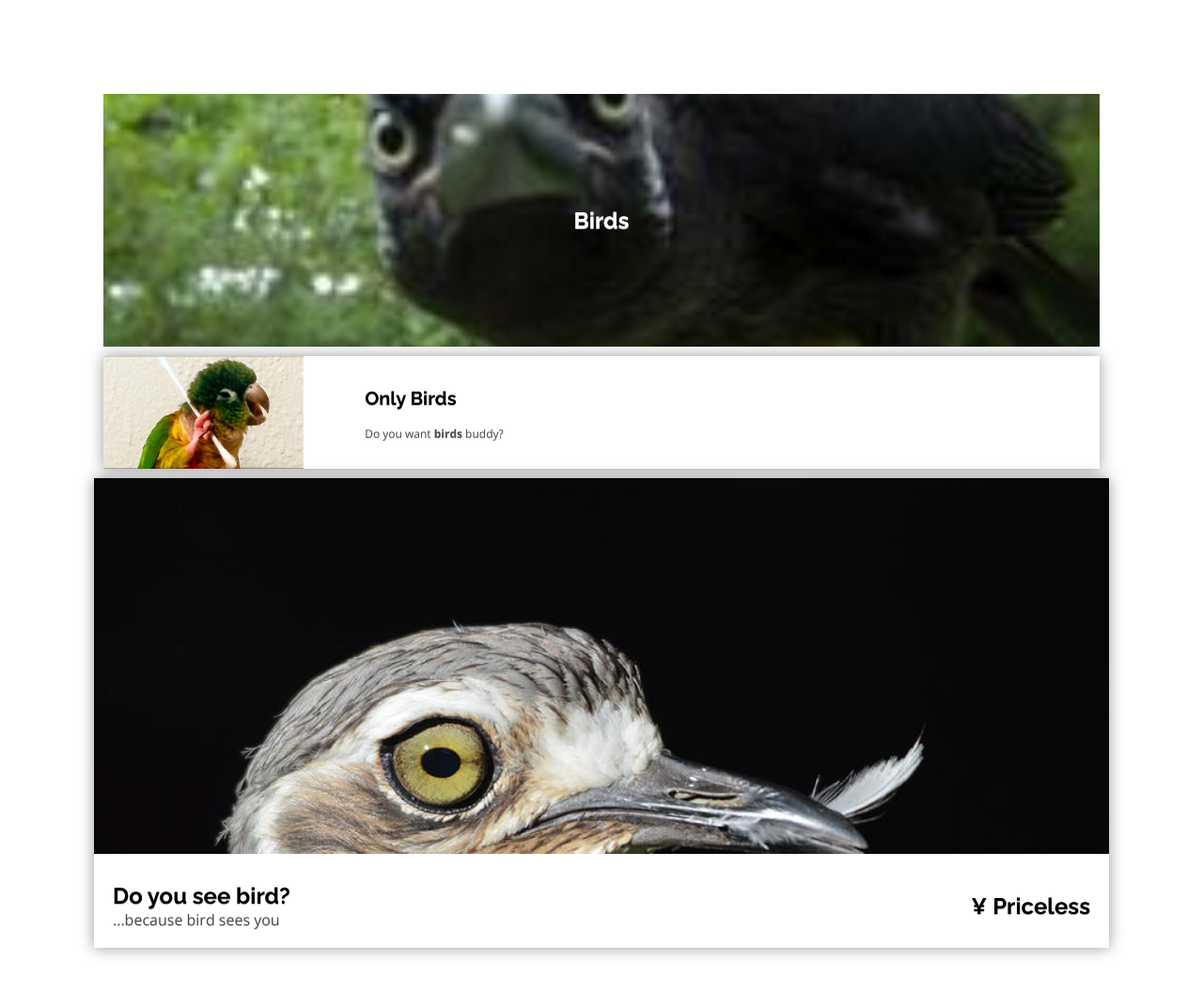
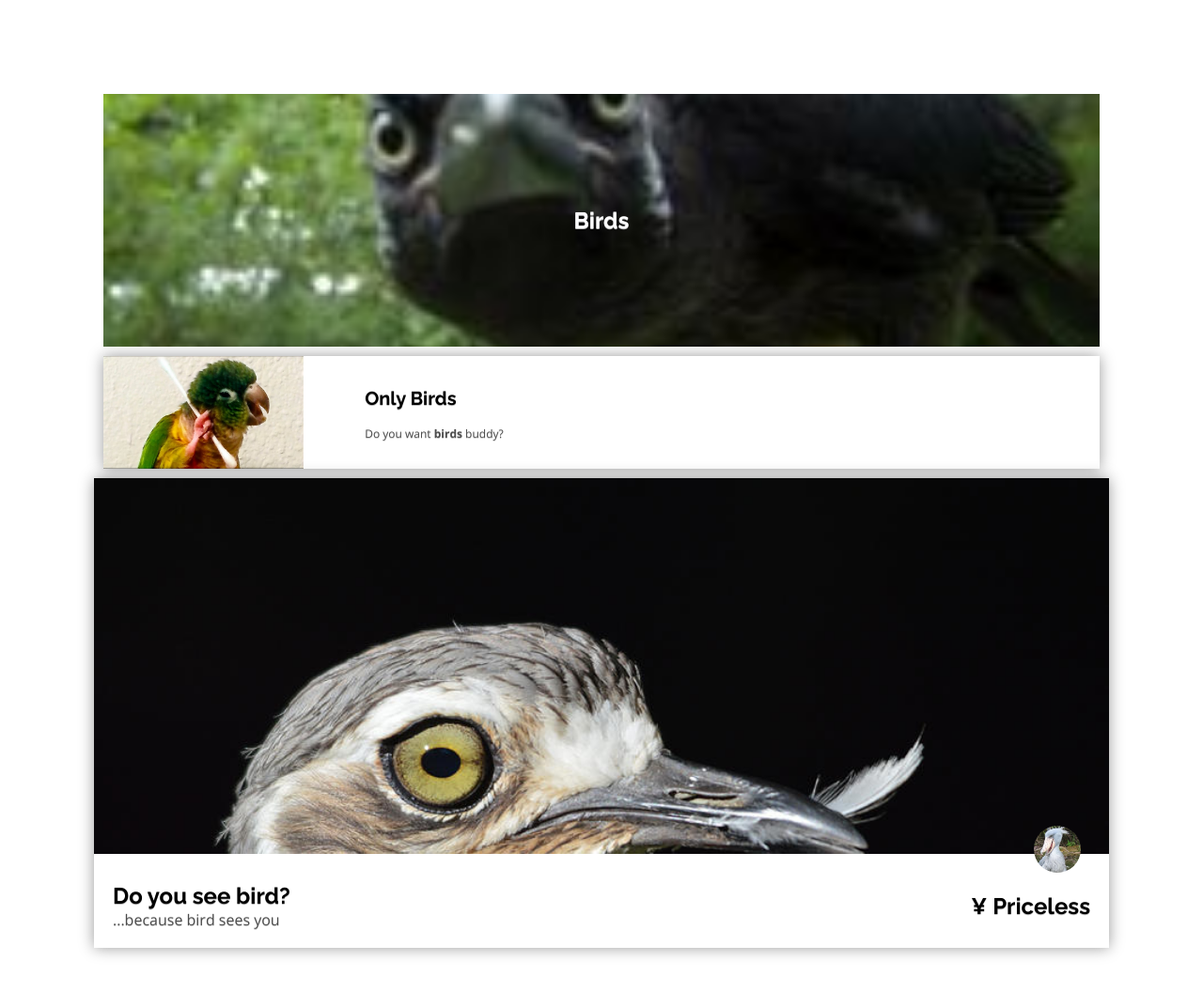
Before and after one commit to reidstivers/cards, a plain HTML site: page index.html in a window 1280 px wide. Shown: the whole page at 94% size. Drawn offline with nearby package versions, Linux system fonts and the light colour scheme.

Commit message:
added avatar

```diff
--- a/css/components/cards.css
+++ b/css/components/cards.css
@@ -61,6 +61,24 @@ margin: 10px;
   background-color: white;
   height: 500px;
   object-fit: contain;
+  position: relative;
+}
+
+.avatar {
+  position: absolute;
+  bottom: 80px;
+  right: 30px;
+  height: 50px;
+  width: 50px;
+  overflow: hidden;
+  border-radius: 50%;
+}
+
+.avatar img {
+  height: 100%;
+  width: 100%;
+  object-fit: cover;
+  object-position: top;
 }
 
 .card-trip-img {
--- a/index.html
+++ b/index.html
@@ -23,6 +23,9 @@
     </div>
 
     <div class="card-trip">
+      <div class="avatar">
+        <img src="images/Shoebill.png">
+      </div>
       <div class="card-trip-img">
         <img src="images/emu.jpg">
       </div>
```
